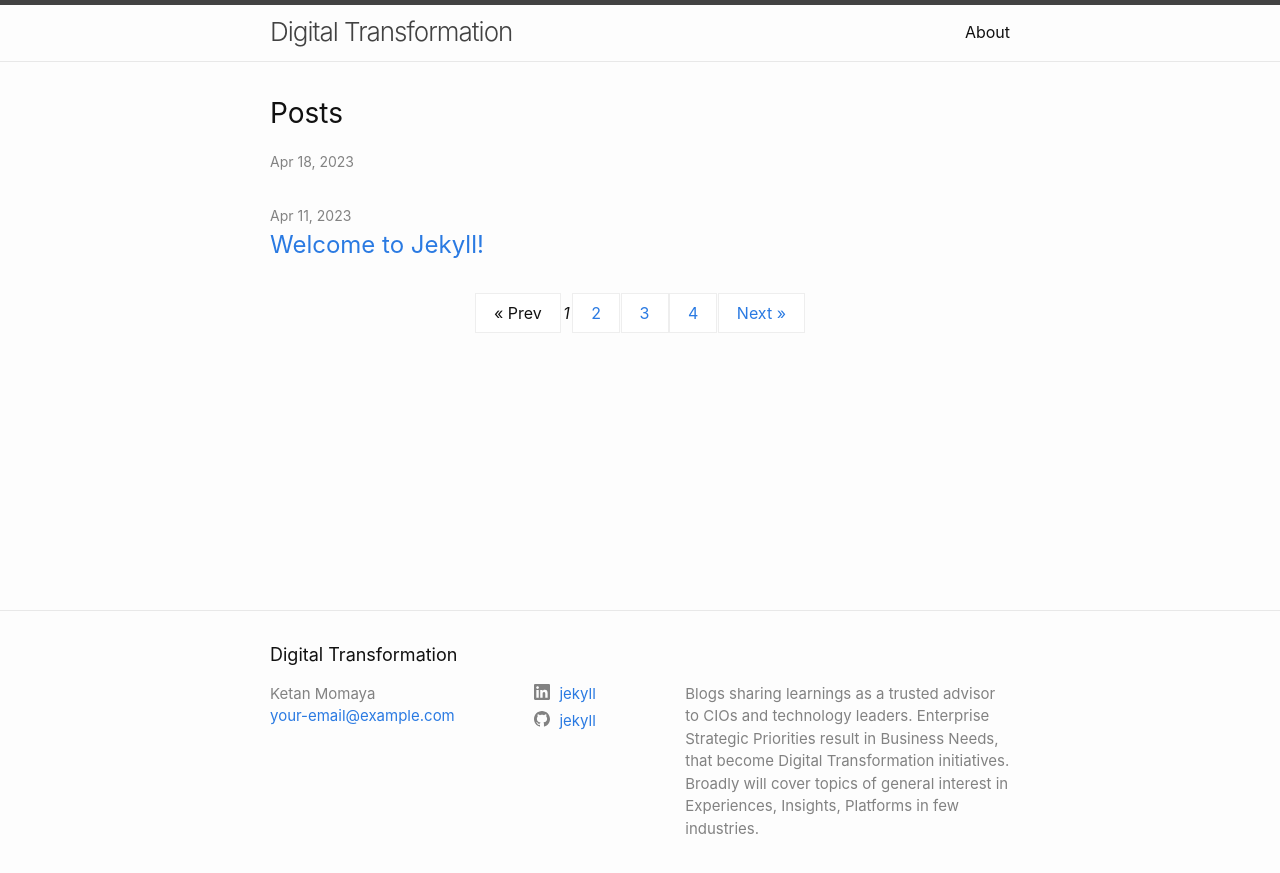
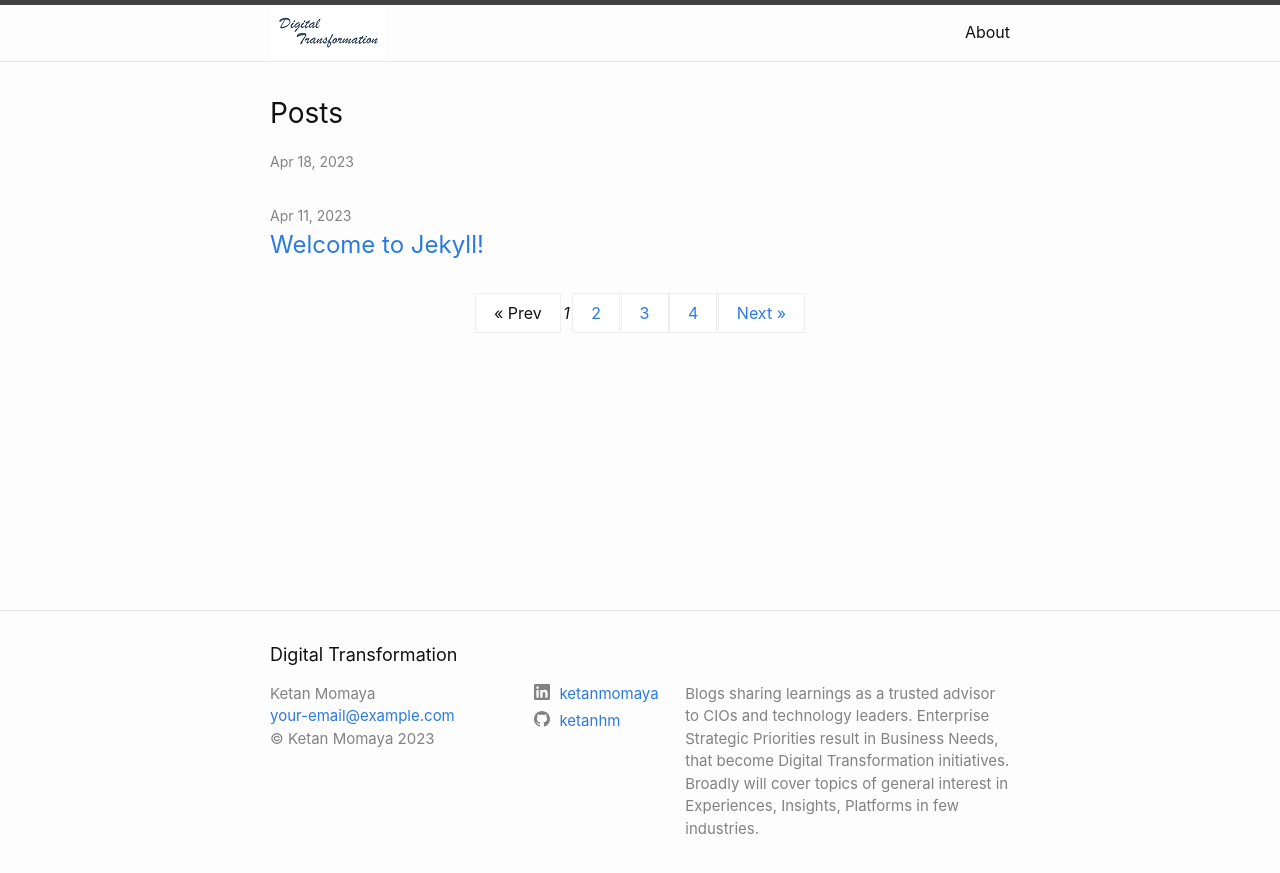
Before and after one commit to ketanhm/Dxblogs, a Jekyll site: the page built from index.html, in a window 1280 px wide. Shown: the top 873 px of the page. Built offline with Jekyll 4.4.1, drawn with Linux system fonts in a browser that asks for light colours; the list of posts is cut into pages by our own code.

Commit message:
brand completed

```diff
--- a/_config.yml
+++ b/_config.yml
@@ -29,10 +29,14 @@
 
 # twitter_username: jekyllrb
 
-github_username:  jekyll
-linkedin_username: jekyll
+github_username:  ketanhm
+linkedin_username: ketanmomaya
 
 author: Ketan Momaya
+
+copyright: "Ketan Momaya"
+
+title-logo: /assets/images/title-logo.png
 
 # Build settings
 # theme: minima
--- a/_includes/footer.html
+++ b/_includes/footer.html
@@ -17,7 +17,12 @@
             </li>
             {%- if site.email -%}
             <li><a class="u-email" href="mailto:{{ site.email }}">{{ site.email }}</a></li>
+
             {%- endif -%}
+            {%- if site.copyright -%}
+            <li>&copy; {{ site.copyright }} {{ 'now' | date:"%Y" }}</li>
+            {%- endif -%}
+
         </ul>
       </div>
 
--- a/_includes/header.html
+++ b/_includes/header.html
@@ -3,7 +3,24 @@
   <div class="wrapper">
     {%- assign default_paths = site.pages | map: "path" -%}
     {%- assign page_paths = site.header_pages | default: default_paths -%}
-    <a class="site-title" rel="author" href="{{ "/" | relative_url }}">{{ site.title | escape }}</a>
+
+  <!--original code from minima theme
+   <a class="site-title" rel="author" href="{{ "/" | relative_url }}">{{ site.title | escape }}</a>
+  -->
+
+  <!--  custom title and logo -->
+
+  <a class="site-title" rel="author" href="{{ "/" | relative_url }}">
+
+    {% if site.title-logo %}
+      <img src="{{site.title-logo | relative_url }}" alt="{{site.title |escape}}"></img>
+      {%- else -%}
+         {{site.title |escape }}
+    {%- endif -%}
+
+  </a>
+
+ <!--  end title block -->
 
     {%- if page_paths -%}
       <nav class="site-nav">
```
Also changed, not shown: assets/images/LOGO.jpg (deleted), assets/images/title-logo.png (added).
